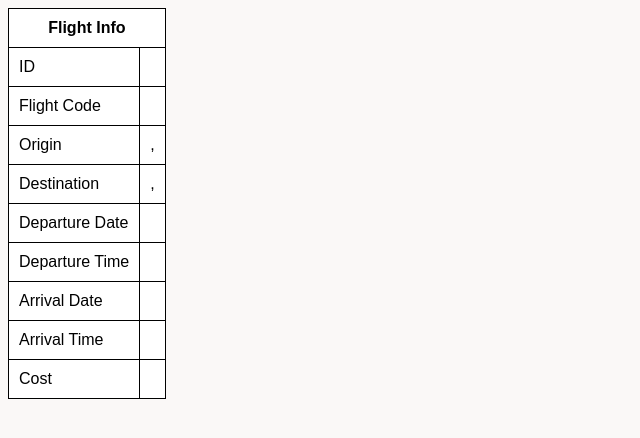
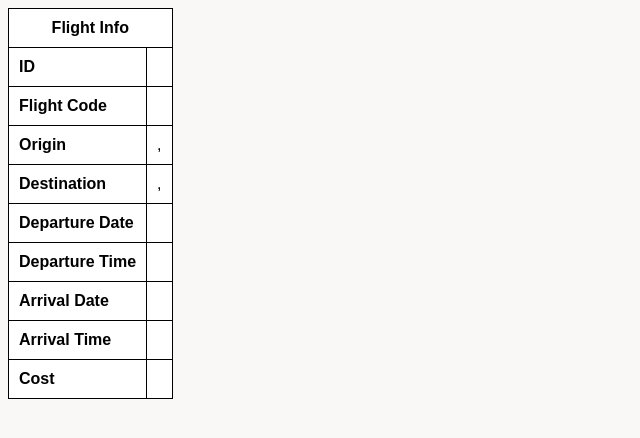
Before and after one commit to temujin-lampasa/MagisAir, a Django app: template src/crew_assignments/templates/crew_assignments/flight_detail.html in a window 1280 px wide. Shown: the top 438 px of the page, without its empty margins (0-640 px from the left). Run offline with Django 3.2, Linux system fonts and the light colour scheme; the template is opened without the code that fills it, so the values that code supplies are empty.

Commit message:
Make detail labels bold

```diff
--- a/src/crew_assignments/templates/crew_assignments/crew_detail.html
+++ b/src/crew_assignments/templates/crew_assignments/crew_detail.html
@@ -7,11 +7,11 @@
     <th colspan=2>Crew Info</th>
   </tr>
   <tr>
-    <td> Name </td>
+    <td class="detail_label"> Name </td>
     <td> {{object.crew_lname}}, {{object.crew_fname}}</td>
   </tr>
   <tr>
-    <td> Role </td>
+    <td class="detail_label"> Role </td>
     <td> {{object.crew_role}} </td>
   </tr>
 </table>
--- a/src/crew_assignments/templates/crew_assignments/flight_detail.html
+++ b/src/crew_assignments/templates/crew_assignments/flight_detail.html
@@ -7,39 +7,39 @@
     <th colspan=2>Flight Info</th>
   </tr>
   <tr>
-    <td> ID </td>
+    <td class="detail_label"> ID </td>
     <td> {{object.flight_id}} </td>
   </tr>
   <tr>
-    <td> Flight Code </td>
+    <td class="detail_label"> Flight Code </td>
     <td> {{object.flight_code}} </td>
   </tr>
   <tr>
-    <td> Origin </td>
+    <td class="detail_label"> Origin </td>
     <td> {{object.origin_airport.airport_city}}, {{object.origin_airport.airport_name}} </td>
   </tr>
   <tr>
-    <td> Destination </td>
+    <td class="detail_label"> Destination </td>
     <td> {{object.destination_airport.airport_city}}, {{object.destination_airport.airport_name}}</td>
   </tr>
   <tr>
-    <td> Departure Date </td>
+    <td class="detail_label"> Departure Date </td>
     <td> {{object.flight_dep_date}} </td>
   </tr>
   <tr>
-    <td> Departure Time </td>
+    <td class="detail_label"> Departure Time </td>
     <td> {{object.flight_dep_time}} </td>
   </tr>
   <tr>
-    <td> Arrival Date </td>
+    <td class="detail_label"> Arrival Date </td>
     <td> {{object.flight_arrival_date}} </td>
   </tr>
   <tr>
-    <td> Arrival Time </td>
+    <td class="detail_label"> Arrival Time </td>
     <td> {{object.flight_arrival_time}} </td>
   </tr>
   <tr>
-    <td> Cost </td>
+    <td class="detail_label"> Cost </td>
     <td> {{object.flight_cost}} </td>
   </tr>
 </table>
--- a/src/passenger_view/static/passenger_view/style.css
+++ b/src/passenger_view/static/passenger_view/style.css
@@ -153,3 +153,8 @@ label {
 #confirm_form input[type=submit]{
   font-size: 20px;
 }
+
+/* DETAIL VIEW */
+.detail_label {
+  font-weight: bold;
+}
```
